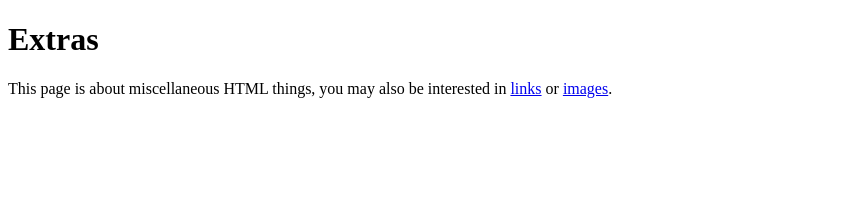
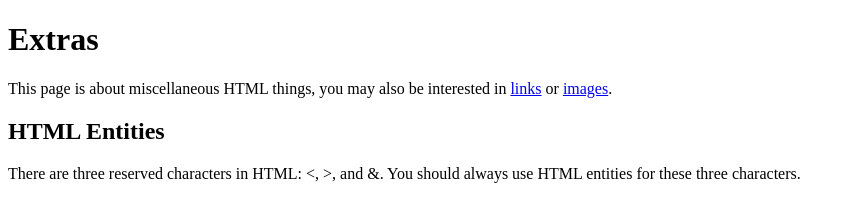
Before and after one commit to josemanuelsalgueiro7-arch/foundations, a plain HTML site: page html/link-and-images/misc/extras.html in a window 1280 px wide. Shown: the whole page, without its empty margins (0-855 px from the left). Drawn offline with Linux system fonts and the light colour scheme.

Commit message:
Add content to extras.html. Format code.

```diff
--- a/html/link-and-images/misc/extras.html
+++ b/html/link-and-images/misc/extras.html
@@ -1,12 +1,21 @@
 <!DOCTYPE html>
 <html>
+
 <head>
   <title>Extras</title>
 </head>
+
 <body>
   <h1>Extras</h1>
   <p>This page is about miscellaneous HTML things, you may also be interested in
     <a href="../links.html">links</a> or <a href="../images.html">images</a>.
   </p>
+
+  <h2>HTML Entities</h2>
+  <p>
+    There are three reserved characters in HTML: &lt;, &gt;, and &amp;. You
+    should always use HTML entities for these three characters.
+  </p>
 </body>
+
 </html>
```
Also changed, not shown: html/link-and-images/images.html (+5 -1 lines). Lines whose indentation alone changed are shown as unchanged.
